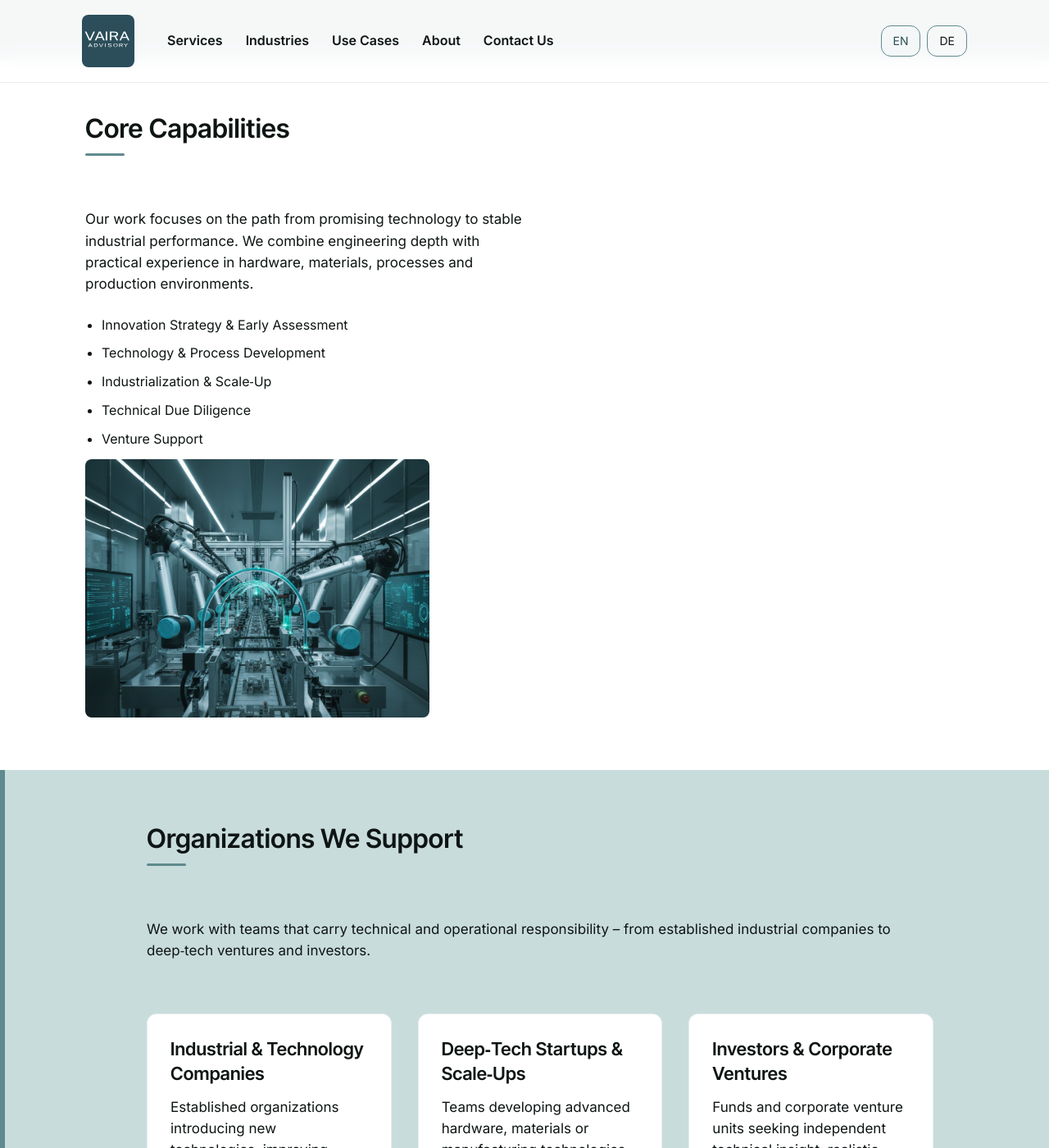
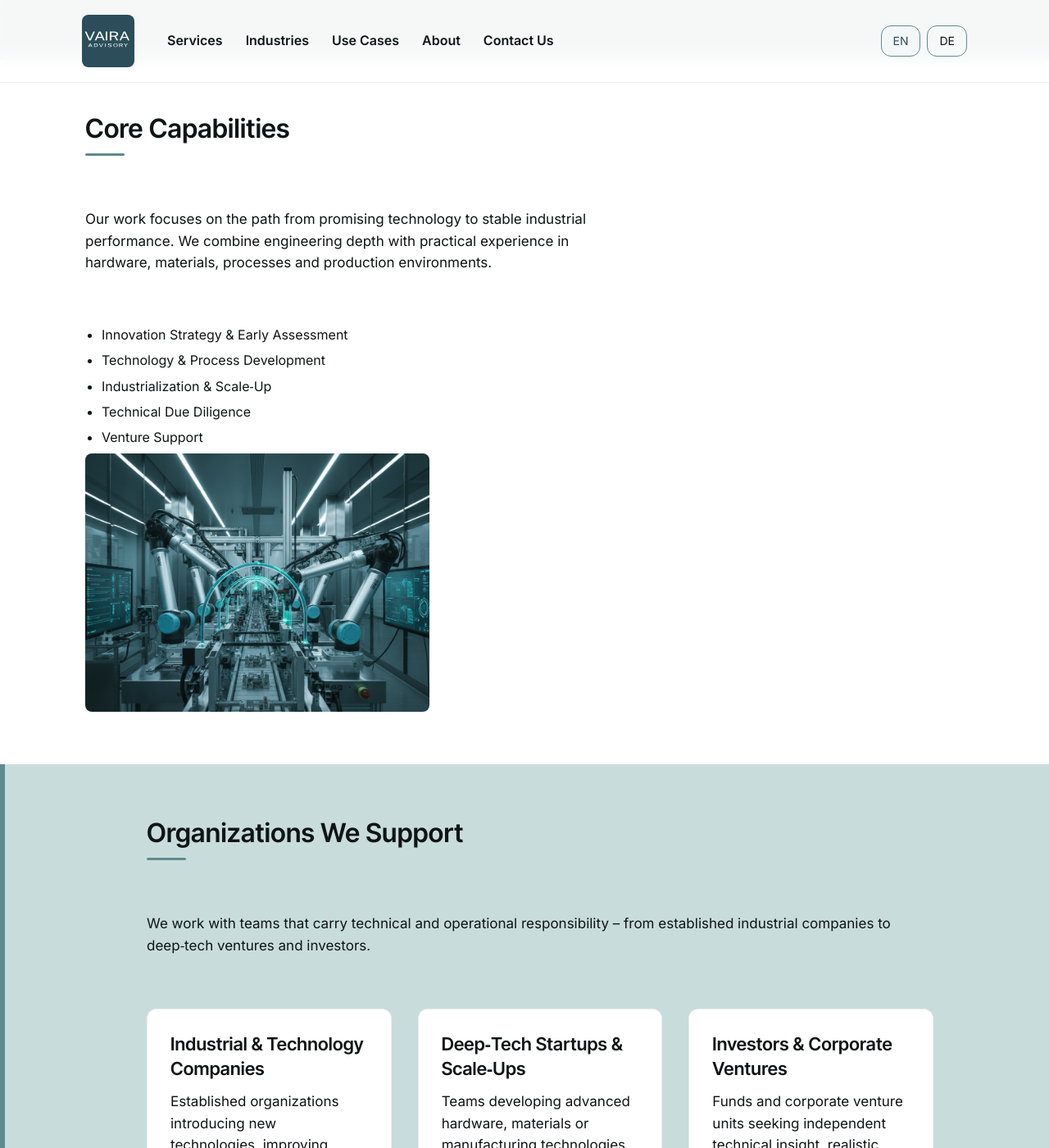
Before and after one commit to raphaelheeb/vaira-advisory, a Jekyll site: the page built from index.html, in a window 1280 px wide and 1400 px high, scrolled down 658 px. Shown: the whole window at 82% size. Built offline with Jekyll 4.4.1, drawn with Linux system fonts in a browser that asks for light colours.

Commit message:
Update styles.css

```diff
--- a/assets/css/styles.css
+++ b/assets/css/styles.css
@@ -244,38 +244,49 @@
   padding-left: 4px;
 }
 
-.split > div {
+/* Text column */
+.split-left {
   max-width: 540px;
   align-self: start;
 }
 
-/* Text block wrapper (everything after the title) */
-.split-body {
-  margin-top: 12px; /* title → text spacing */
+/* Image column */
+.split-right {
+  align-self: start;
+  display: flex;
+  flex-direction: column;
 }
 
-/* Image aligned to the start of the text block */
+/* Image itself */
 .split-image {
   aspect-ratio: 4 / 3;
   width: 100%;
   height: auto;
   object-fit: cover;
   border-radius: 8px;
-  display: block;
+  max-width: 420px;
   margin: 0;
-  max-width: 420px;
   align-self: start;
-  margin-top: 12px; /* aligns image top with .split-body top */
 }
 
-/* Paragraph → list spacing inside split sections */
-.split p + ul,
-.split p + .checklist {
+/* Title → text spacing (12px) */
+.split-left h2 {
+  margin-bottom: 12px;
+}
+
+/* First paragraph sits directly under title */
+.split-left > p:first-of-type {
+  margin-top: 0;
+}
+
+/* Paragraph → list spacing */
+.split-left p + ul,
+.split-left p + .checklist {
   margin-top: 24px;
 }
 
-/* List item rhythm inside split sections */
-.split ul li {
+/* List item rhythm */
+.split-left ul li {
   margin-bottom: 10px;
   line-height: 1.55;
 }
@@ -283,21 +294,20 @@
 
 /* ------------------------------
    Manual Alternation System
-   (Used via .split--reverse)
    ------------------------------ */
 
 .split--reverse .split {
   grid-template-columns: 0.8fr 1.2fr;
 }
 
-.split--reverse .split > div:first-child {
+.split--reverse .split-left {
   order: 2;
 }
 
-.split--reverse .split > div:last-child,
-.split--reverse .split-image {
+.split--reverse .split-right {
   order: 1;
 }
+
 
 
 /* ------------------------------
```
